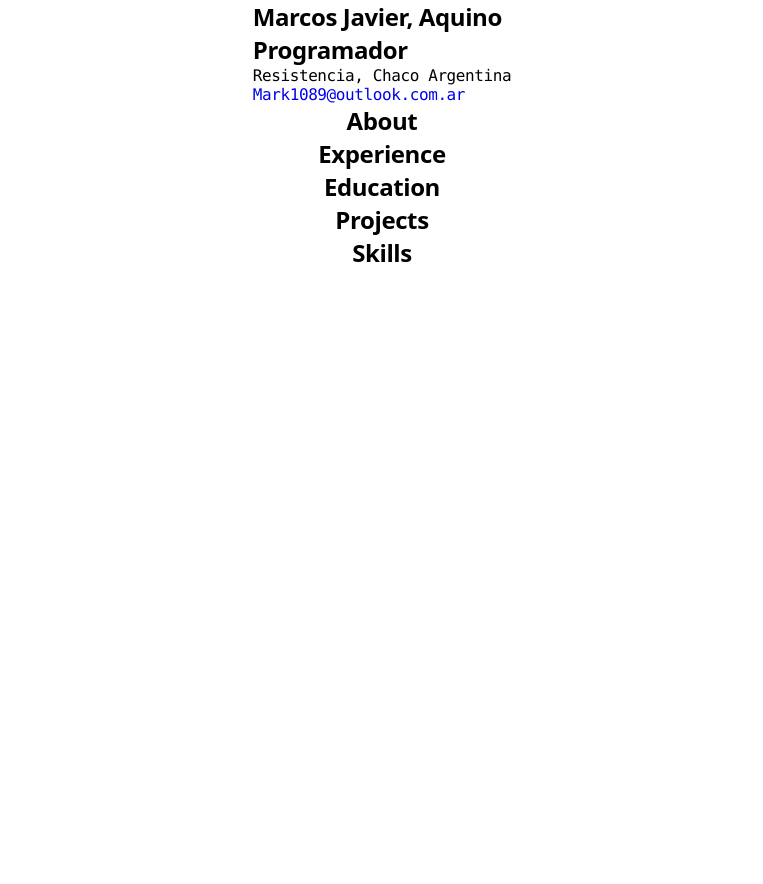
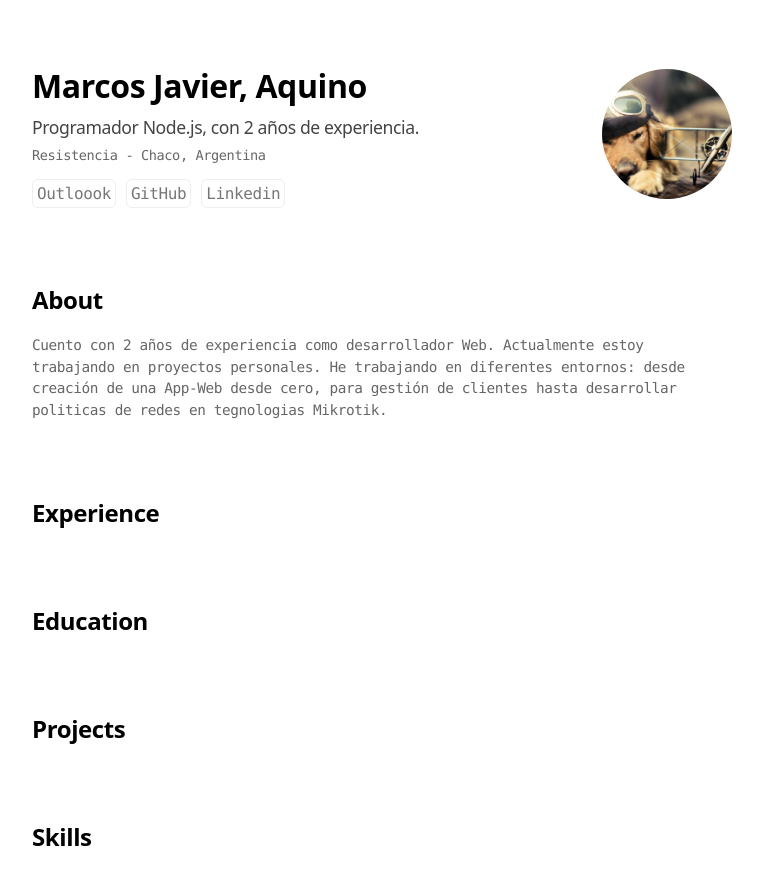
Before and after one commit to Makofig/porfolio, a plain HTML site: page index.html in a window 1280 px wide. Shown: the whole page, without its empty margins (258-1021 px from the left). Before the commit the page ends 800 px from the top, so only its background shows below. Drawn offline with nearby package versions, Linux system fonts and the light colour scheme.

Commit message:
Terminando las secciones del Hero y About

```diff
--- a/index.html
+++ b/index.html
@@ -3,6 +3,7 @@
 <head>
     <meta charset="UTF-8">
     <meta name="viewport" content="width=device-width, initial-scale=1.0">
+    <link rel="stylesheet" href="https://fonts.googleapis.com/css2?family=Material+Symbols+Outlined:opsz,wght,FILL,GRAD@20..48,100..700,0..1,-50..200" />
     <title>Portfolio</title>
     <style>
         html{
@@ -26,29 +27,90 @@
         *, *::before, *::after{
             box-sizing: border-box;
         }
+        /*
         @media (prefers-color-scheme: dark){
             html{
                 background: #000;
                 color: #fff;
             }
         }
+        */
         h1, h2, h3, h4{
             margin: 0;
             font-family: system-ui, -apple-system, BlinkMacSystemFont, 'Segoe UI', Roboto, Oxygen, Ubuntu, Cantarell, 'Open Sans', 'Helvetica Neue', sans-serif;
         }
         p{
-            color: #777;
-            font-size: .8rem;
+            color: #666;
+            font-size: 0.9rem;
             line-height: 1.5;
             margin: 0;
             text-wrap: pretty;
         }
         main{
+            padding: 4rem;
+            margin: auto;
+            width: 100%;
+        }
+        main section{
+            max-width: 700px;
+            margin: 0 auto 75px;
+        }
+        /* Estilando la cabecera del CV */
+        main .container{
+            display: flex;
+            flex-direction: row;
+            justify-content: space-between;
+            align-items: center;
+            gap: 1rem;
+        }
+        main .container figure img{
+            aspect-ratio: 1/1;
+            object-fit: cover;
+            width: 130px;
+            height: auto;
+            border-radius: 50%;
+        }
+        main section .container h1{
+           font-size: 2rem;
+        }
+        main section .container h2{
+            color: #444;
+            font-weight: 500;
+            font-size: 1.1rem;
+            text-wrap: balance;
+        }
+        main section .info {
             display: flex;
             flex-direction: column;
+            gap: 0.5rem;
+            padding-right: 32px;
+        }
+        main section span{
+            color: #666;
+            font-size: 0.85rem;
+        }
+        main section .container footer{
+            display: flex;
+            gap: 10px;
+            margin-top: 8px;
+        }
+        main section .container footer a{
+            text-decoration: none;
+            color: #777;
+            display: inline-flex;
+            align-items: center;
             justify-content: center;
-            align-items: center;
+            border: 1px solid #eee;
+            padding: 4px;
+            border-radius: 6px;
+            transition: all 0.3s ease;
         }
+        main section .container footer a:hover{
+            background: #eeee;
+            border: 1px solid #ddd;
+        }
+        /* Fin de la Cabecera */
+        /* Estilando el About */
     </style>
     <script>
         /*function fetchJSONData() {
@@ -69,13 +131,33 @@
        fetch('./schema.json')
             .then(resp => resp.json())
             .then((cv) => {
-                const {name, label, location, email} = cv.basics;
+                const {name, label, location, email, image, profiles, summary} = cv.basics;
                 const {city, region } = location;
+                const {network, url} = profiles;
                 document.getElementById('name').textContent = name;
                 document.getElementById('label').textContent = label;
                 document.getElementById('location').textContent =  city + ', ' + region;
-                document.getElementById('email').textContent = email;
+                document.getElementById('email').textContent = "Outloook";
                 document.getElementById('email').href = `mailto:${email}`;
+                document.getElementById('email').title = `Enviar un correo electronico ${name}`;
+                document.getElementById('image').src = image;
+                document.getElementById('image').alt = "Abatar";
+                document.getElementById('insert-about').textContent = summary;
+
+
+                const footer = document.querySelector('footer');
+
+                profiles.forEach(element => {
+                    console.log(element.network);
+                    console.log(element.url);
+                    const iconos = document.createElement('a');
+                    iconos.href = element.url;
+                    iconos.target = "_blank";
+                    iconos.innerHTML = `${element.network}`;
+
+                    footer.appendChild(iconos);
+                });
+
             })
             .catch(err => console.error('Error fetching JSON:', err));
     </script>
@@ -83,42 +165,48 @@
 <body>
     <main>
         <!-- Hero -->
-        <section class="Hero" >
+        <section id="Hero" >
             <div class="container">
                 <div class="info">
                     <h1 id="name"></h1>
                     <h2 id="label"></h2>
                     <span id="location"></span>
-                    <footer>
+                    <footer id="footer">
                         <a
                             id="email"
-                            title="Enviar un correo electrónico"
                             target="_blank"
-                            rel="noopener noreferrer">
-
+                            rel="noopener noreferrer"> <!-- Habre el cliente del email -->
+                            <span class="material-symbols-outlined">
+                                mail
+                            </span>
                         </a>
                     </footer>
                 </div>
+                <figure>
+                    <img id="image">
+                </figure>
             </div>
         </section>
         <!-- About -->
-        <section class="About">
+        <section id="About">
             <h1>About</h1>
+            <br>
+            <p id="insert-about"></p>
         </section>
         <!-- Experience -->
-        <section class="Experience">
+        <section id="Experience">
             <h1>Experience</h1>
         </section>
         <!-- Education -->
-        <section class="Education">
+        <section id="Education">
             <h1>Education</h1>
         </section>
         <!-- Projects -->
-        <section class="Projects">
+        <section id="Projects">
             <h1>Projects</h1>
         </section>
         <!-- Skills -->
-        <section class="Skills">
+        <section id="Skills">
             <h1>Skills</h1>
         </section>
     </main>
--- a/schema.json
+++ b/schema.json
@@ -1,24 +1,31 @@
 {
     "basics": {
       "name": "Marcos Javier, Aquino",
-      "label": "Programador",
-      "image": "",
+      "label": "Programador Node.js, con 2 años de experiencia.",
+      "image": "./img/abatar.jpg",
       "email": "Mark1089@outlook.com.ar",
       "phone": "",
       "url": "",
-      "summary": "A summary of John Doe…",
+      "summary": "Cuento con 2 años de experiencia como desarrollador Web. Actualmente estoy trabajando en proyectos personales. He trabajando en diferentes entornos: desde creación de una App-Web desde cero, para gestión de clientes hasta desarrollar politicas de redes en tegnologias Mikrotik.",
       "location": {
         "address": "2712 Broadway St",
-        "postalCode": "CA 94115",
-        "city": "Resistencia",
-        "countryCode": "US",
-        "region": "Chaco Argentina"
+        "postalCode": "3500",
+        "city": "Resistencia - Chaco",
+        "countryCode": "AR",
+        "region": "Argentina"
       },
-      "profiles": [{
-        "network": "Twitter",
-        "username": "john",
-        "url": "https://twitter.com/john"
-      }]
+      "profiles": [
+        {
+        "network": "GitHub",
+        "username": "Makofig",
+        "url": "https://github.com/Makofig"
+        },
+        {
+        "network": "Linkedin",
+        "username": "Marcos",
+        "url": "https://www.linkedin.com/in/marcos-a-2a3087188/"
+        }
+    ]
     },
     "work": [{
       "name": "Company",
```
Also changed, not shown: Img/abatar.jpg (added).
